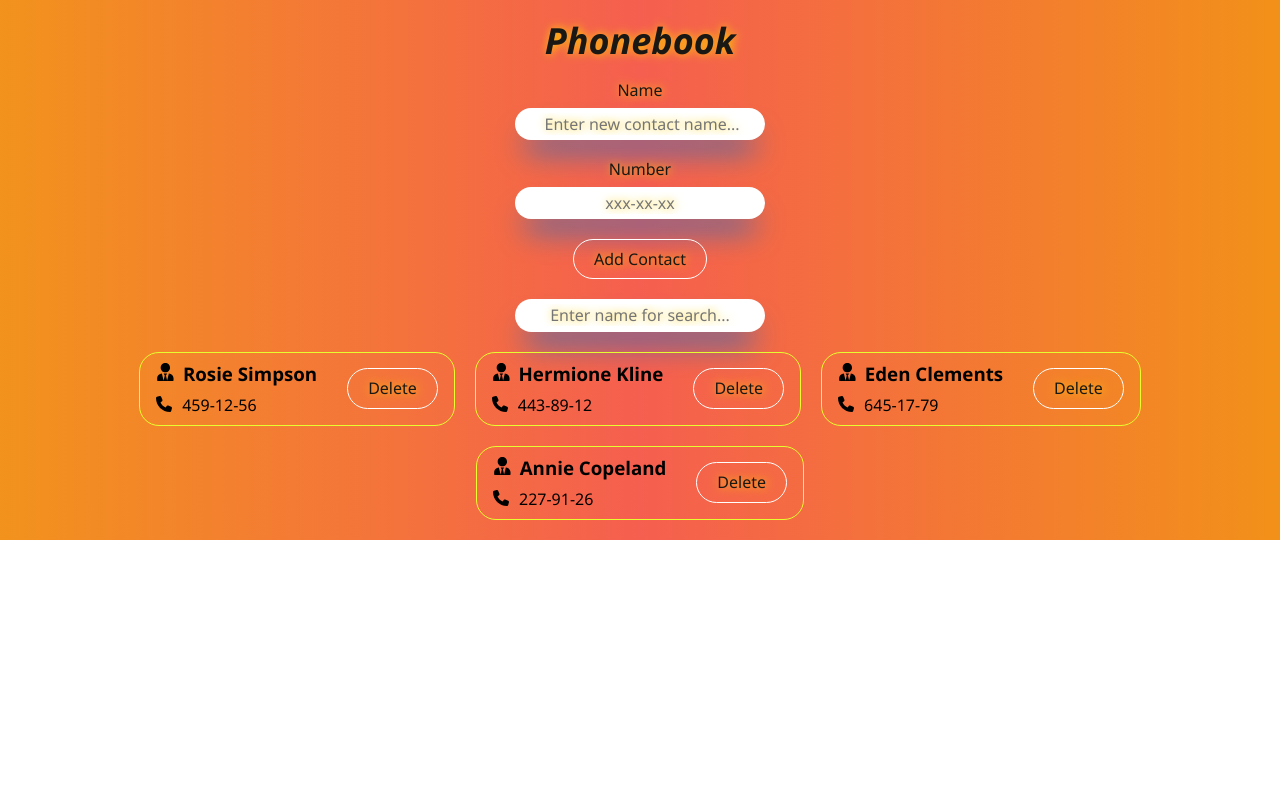
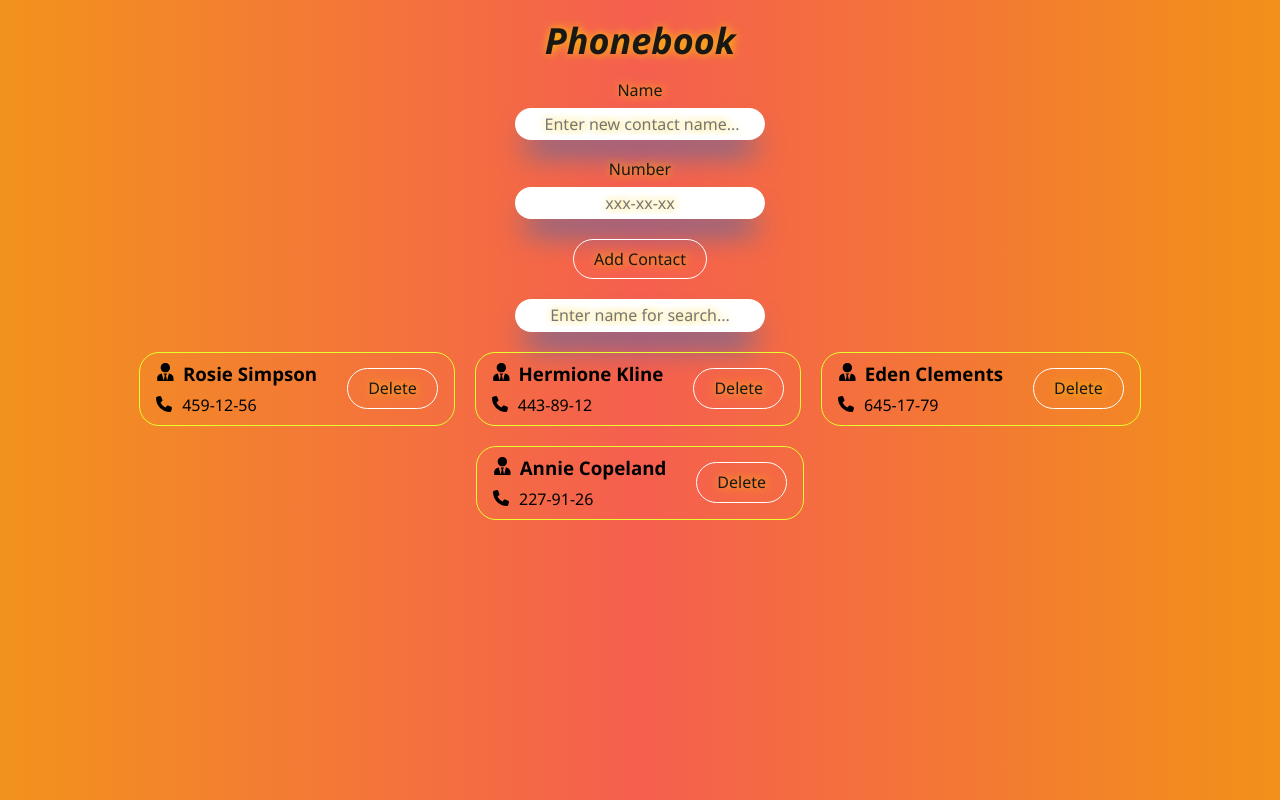
Before and after one commit to yaroslav-mudrevskyi/goit-react-hw-08, a React (Vite) app: page / in a window 1280 px wide. Built offline with nearby package versions, Linux system fonts and the light colour scheme.

Commit message:
Update App.module.css

```diff
--- a/src/App.module.css
+++ b/src/App.module.css
@@ -6,8 +6,8 @@
   gap: 20px;
   margin: 0 auto;
   border: none;
-  width: 100%;
-  height: 100%;
+  width: 100vw;
+  min-height: 100vh;
   background: rgb(242, 145, 25);
   background: linear-gradient(
     90deg,
```
